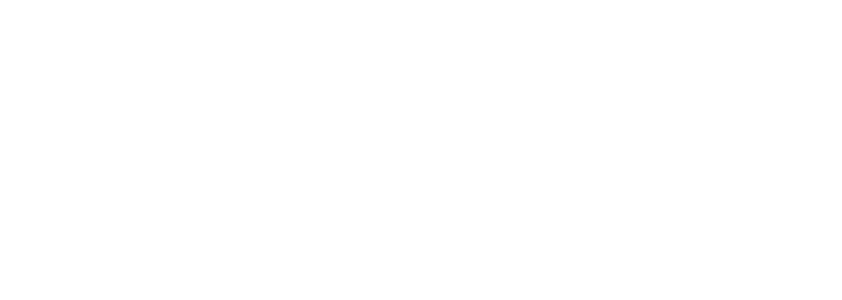
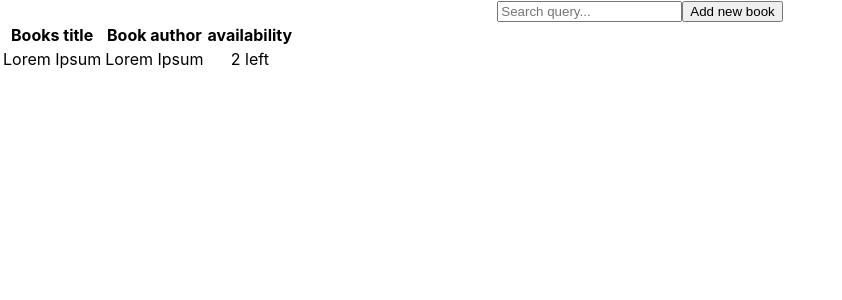
Before and after one commit to Nemkunde/third-timers, a React (Create React App) app: page / in a window 1280 px wide. Shown: the top 300 px of the page, without its empty margins (0-842 px from the left). Built offline with nearby package versions, Linux system fonts and the light colour scheme.

Commit message:
Update App.js

```diff
--- a/src/App.js
+++ b/src/App.js
@@ -1,10 +1,10 @@
 import "./App.css";
-import adminBookPage from "./pages/adminBookPage";
+import AdminBookPage from "./pages/adminBookPage";
 
 function App() {
   return (
     <div className="App">
-      <adminBookPage />
+      <AdminBookPage />
     </div>
   );
 }
```
